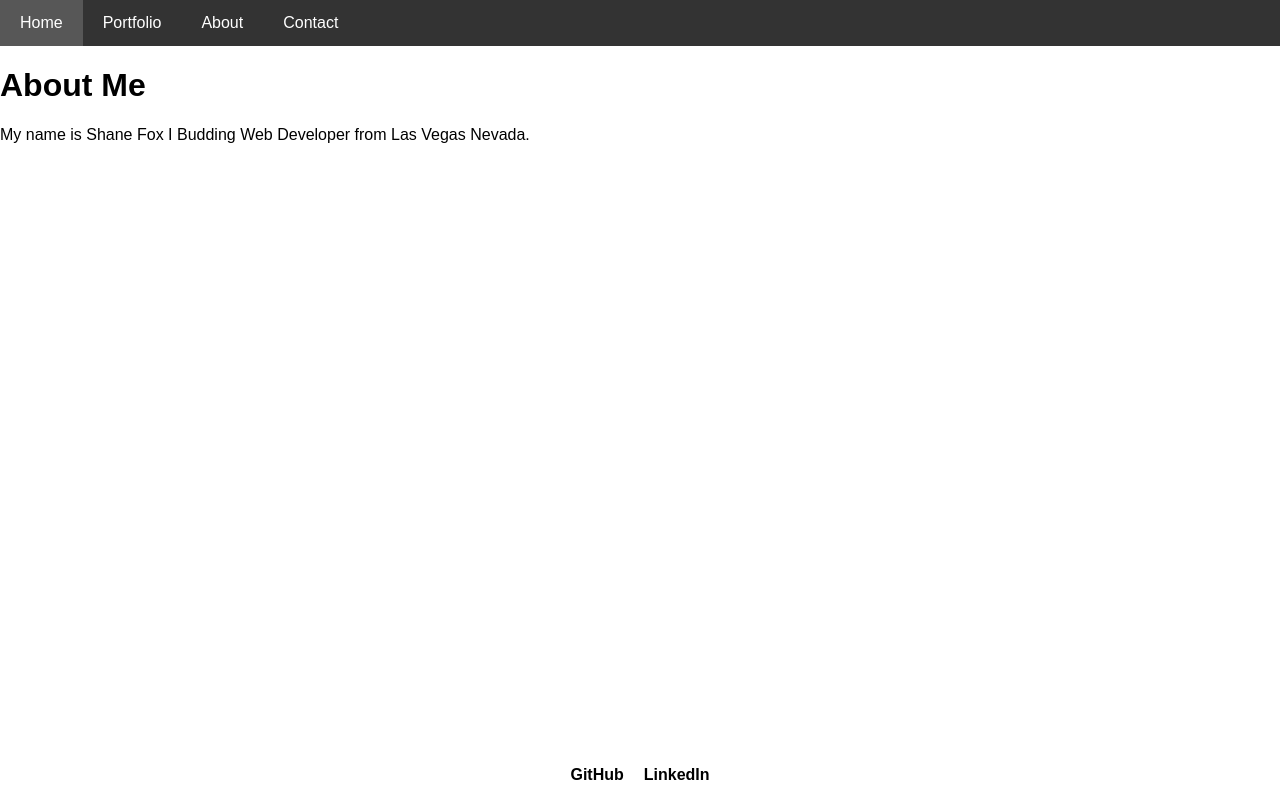
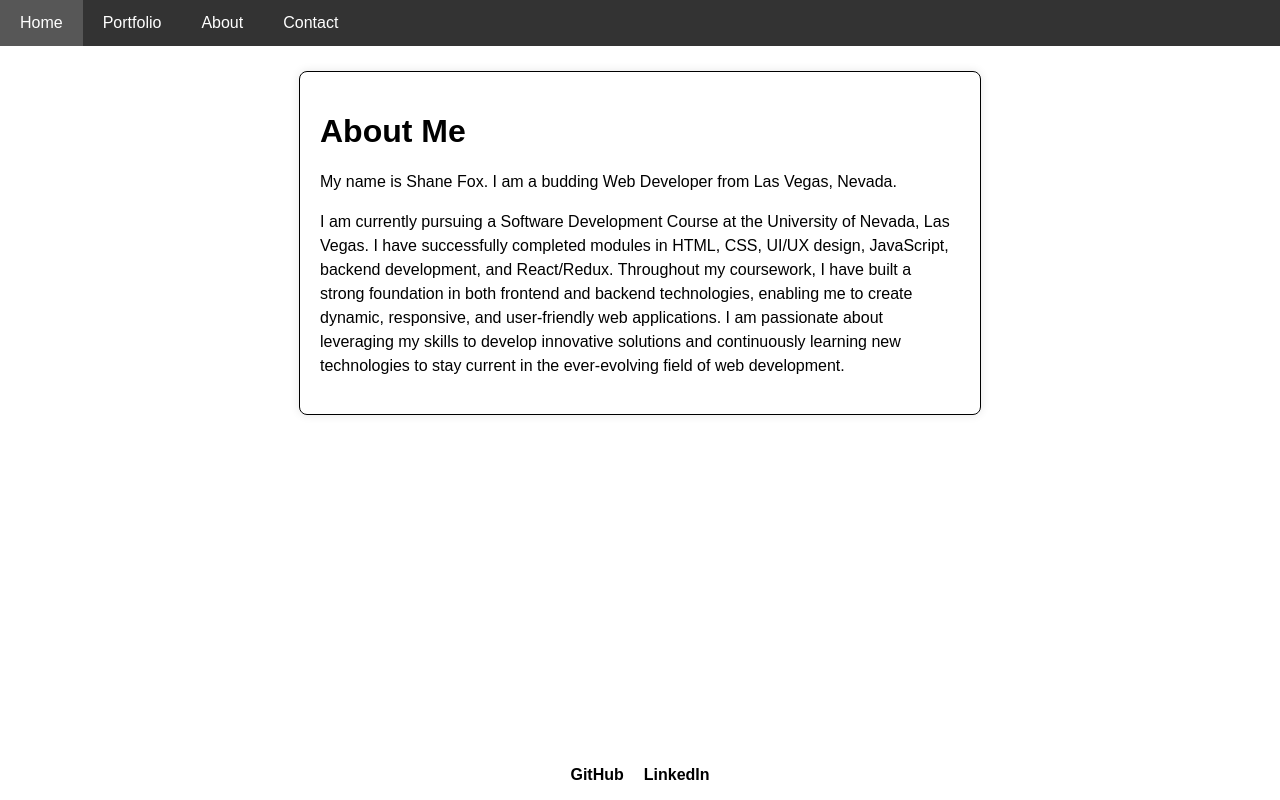
Before and after one commit to jgotti1/Shane-Fox-Portfolio, a React (Create React App) app: page /about in a window 1280 px wide. Built offline with nearby package versions, Linux system fonts and the light colour scheme; the HTML template or start-up script is replaced by a standard one.

Commit message:
made the about page

```diff
--- /dev/null
+++ b/src/About.css
@@ -0,0 +1,19 @@
+.container {
+    width: 50%;
+    margin: 0 auto;
+    margin-top: 25px;
+    padding: 20px;
+    border: 1px solid #000;
+    /* text-align: center; */
+    box-shadow: 0 0 10px rgba(0, 0, 0, 0.1);
+    border-radius: 8px;
+  }
+
+  h1 {
+    margin-bottom: 20px;
+  }
+
+  p {
+    font-size: 16px;
+    line-height: 1.5;
+  }
--- a/src/components/About.js
+++ b/src/components/About.js
@@ -1,13 +1,28 @@
 import React from "react";
+import "../About.css";
 
 function About() {
   return (
-    <div>
+    <div className="container">
       <h1>About Me</h1>
-      <p>My name is Shane Fox I Budding Web Developer from Las Vegas Nevada.</p>
+      <p>
+        My name is Shane Fox. I am a budding Web Developer from Las Vegas,
+        Nevada.
+      </p>
+      <p>
+        I am currently pursuing a Software Development Course at the University
+        of Nevada, Las Vegas. I have successfully completed modules in HTML,
+        CSS, UI/UX design, JavaScript, backend development, and React/Redux.
+        Throughout my coursework, I have built a strong foundation in both
+        frontend and backend technologies, enabling me to create dynamic,
+        responsive, and user-friendly web applications. I am passionate about
+        leveraging my skills to develop innovative solutions and continuously
+        learning new technologies to stay current in the ever-evolving field of
+        web development.
+      </p>
+      <p></p>
     </div>
   );
 }
 
 export default About;
-// WIP
```
